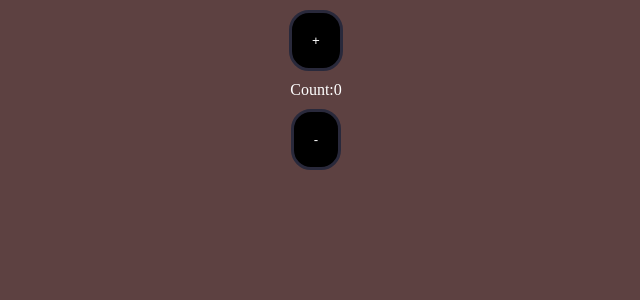
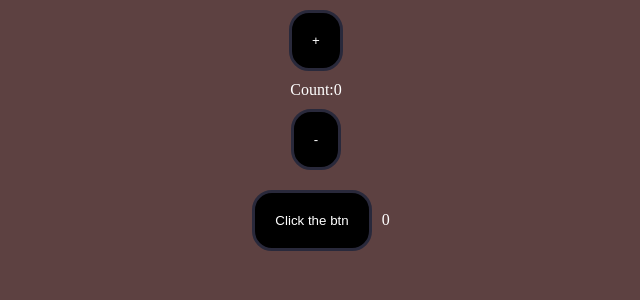
Before and after one commit to zahrahassanakhter-stack/react-projects, a React (Vite) app: page / in a window 1280 px wide. Shown: the top 300 px of the page, without its empty margins (324-964 px from the left). Built offline with nearby package versions, Linux system fonts and the light colour scheme.

Commit message:
save the changes

```diff
--- a/src/App.jsx
+++ b/src/App.jsx
@@ -1,4 +1,5 @@
 import "./App.css";
+import Useref from "./components/Useref";
 import {
   increment,
   decrement,
@@ -21,6 +22,7 @@ function App() {
       <button onClick={handleincrement}>+ </button>
       <p>Count:{count}</p>
       <button onClick={handledecrement}>-</button>
+      <Useref />
     </div>
   );
 }
--- /dev/null
+++ b/src/components/Useref.jsx
@@ -0,0 +1,33 @@
+import React from "react";
+import { useEffect, useState } from "react";
+import { useRef } from "react";
+
+const Useref = () => {
+  let divref = useRef();
+  function chagethedivcolr() {}
+  const [count, setcount] = useState(0);
+  const value = useRef(0);
+  function increment() {
+    setcount(count + 1);
+    value.current = value.current + 1;
+    console.log(value);
+  }
+  // let value = 1;
+  useEffect(() => {
+    console.log("render again and again");
+  });
+  function chagethedivcolr() {
+    divref.current.style.backgroundColor = "red";
+  }
+
+  return (
+    <div ref={divref}>
+      <button onClick={chagethedivcolr}>Click the btn</button>
+      {count}
+    </div>
+  );
+};
+
+export default Useref;
+//aik nomal varible k ander value dalo
+//  gy to r ko increment kro gay to wo phr bhi zero ai gy chcek krty hain
```
